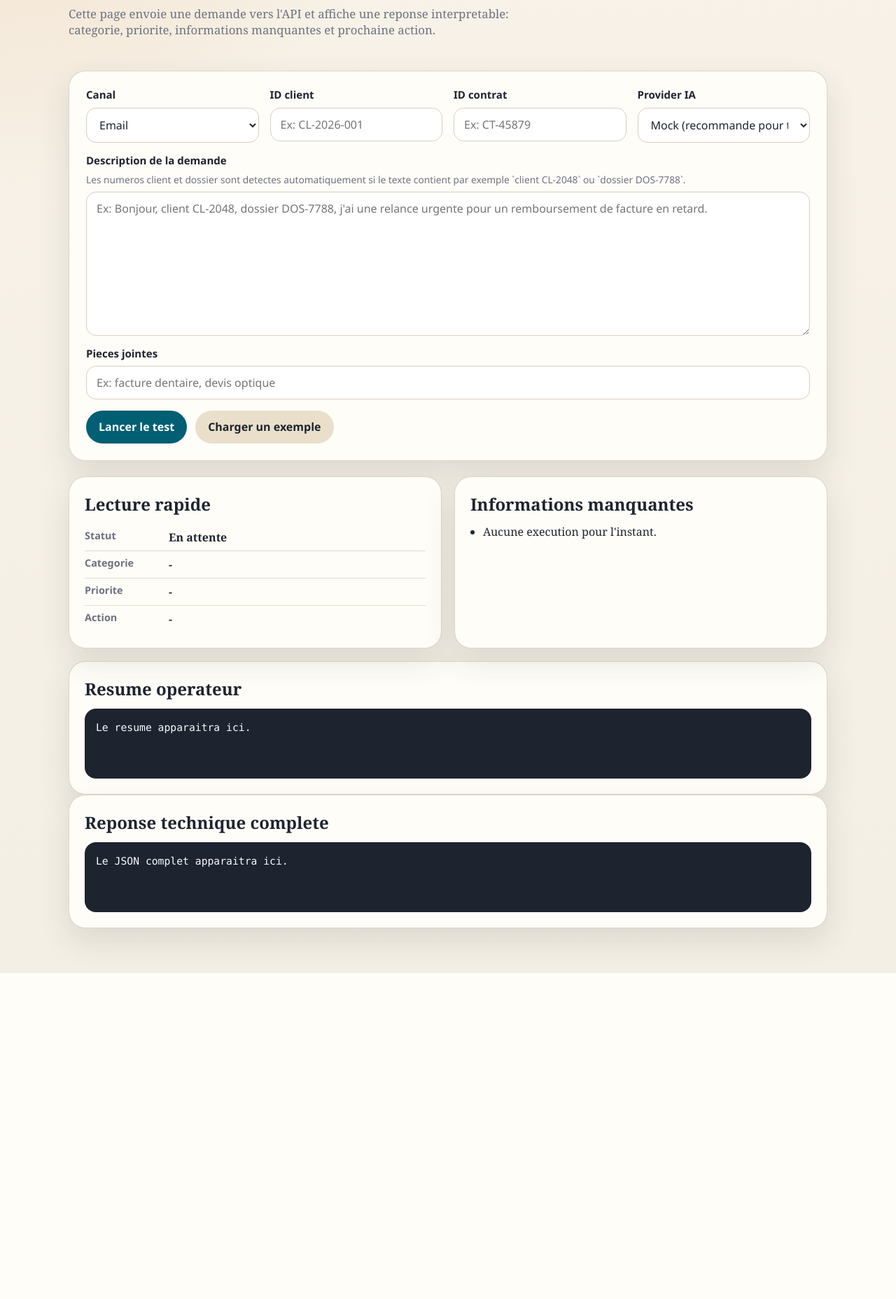
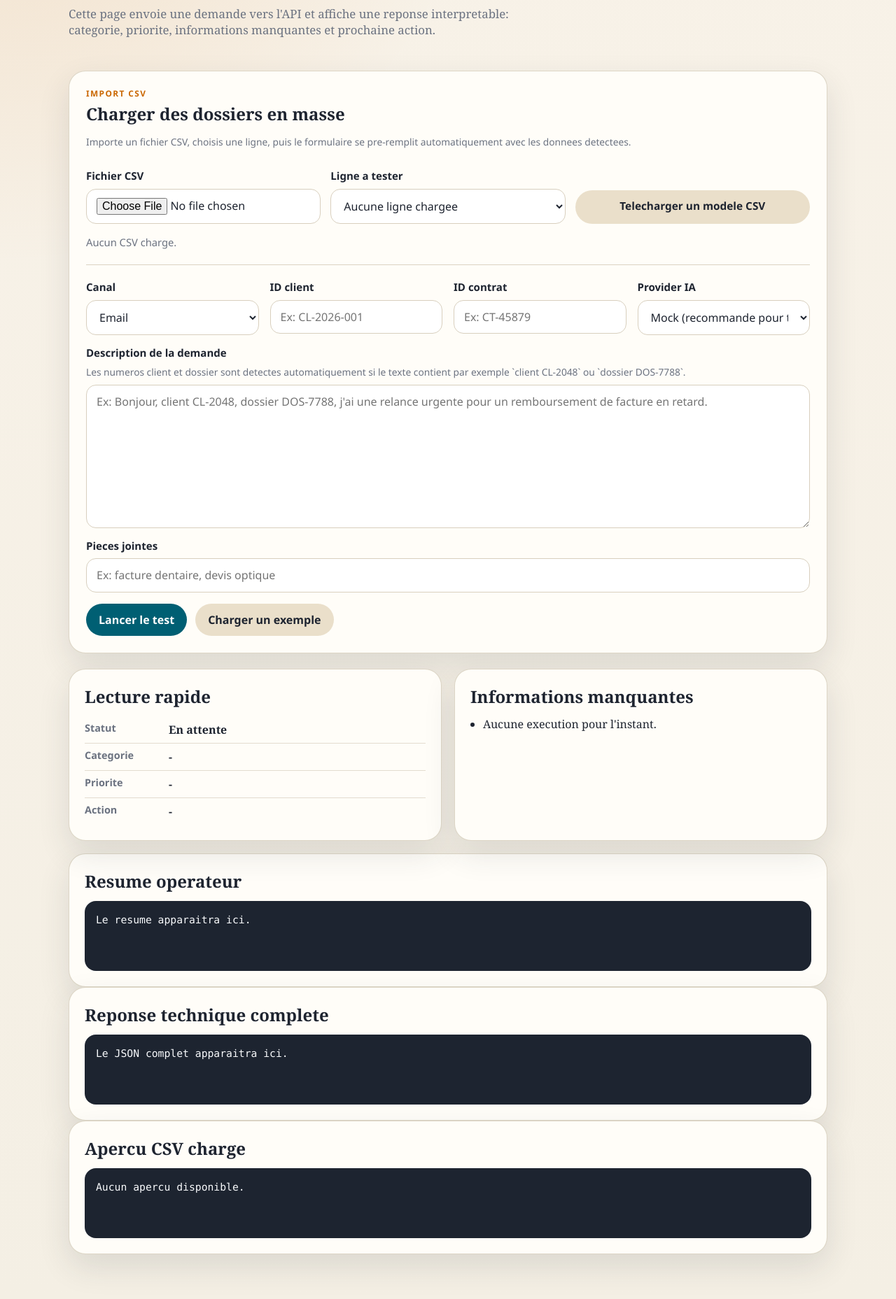
Before and after one commit to christopherfordant/projet_automatisations, a FastAPI app: page / in a window 1280 px wide. Shown: the part 330-2187 px from the top of the page at 70% size. Before the commit the page ends 1721 px from the top, so only its background shows below. Run offline with FastAPI, Linux system fonts and the light colour scheme.

Commit message:
Add CSV import to no-code tester

```diff
--- a/src/app/ui/static/app.css
+++ b/src/app/ui/static/app.css
@@ -71,6 +71,54 @@ h1 {
 .panel {
     padding: 24px;
     margin: 18px 0 22px;
+}
+
+.csv-panel {
+    display: grid;
+    gap: 16px;
+    padding-bottom: 22px;
+    margin-bottom: 22px;
+    border-bottom: 1px solid rgba(216, 207, 190, 0.9);
+}
+
+.section-kicker {
+    margin: 0 0 6px;
+    color: var(--accent-2);
+    text-transform: uppercase;
+    letter-spacing: 0.12em;
+    font: 700 0.74rem/1.2 "Segoe UI", sans-serif;
+}
+
+.csv-actions {
+    display: grid;
+    grid-template-columns: repeat(auto-fit, minmax(220px, 1fr));
+    gap: 14px;
+    align-items: end;
+}
+
+.csv-field {
+    display: flex;
+    flex-direction: column;
+    gap: 8px;
+}
+
+.csv-link {
+    display: inline-flex;
+    align-items: center;
+    justify-content: center;
+    min-height: 48px;
+    padding: 12px 18px;
+    border-radius: 999px;
+    background: #eadfca;
+    color: var(--ink);
+    text-decoration: none;
+    font: 700 0.96rem/1.2 "Segoe UI", sans-serif;
+}
+
+.csv-status {
+    margin: 0;
+    color: var(--muted);
+    font: 400 0.92rem/1.4 "Segoe UI", sans-serif;
 }
 
 .form {
--- a/src/app/ui/static/app.js
+++ b/src/app/ui/static/app.js
@@ -5,6 +5,11 @@ const missingList = document.getElementById("missing-list");
 const operatorSummary = document.getElementById("operator-summary");
 const rawOutput = document.getElementById("raw-output");
 const claimText = form.claim_text;
+const csvFileInput = document.getElementById("csv-file");
+const csvRowSelect = document.getElementById("csv-row-select");
+const csvStatus = document.getElementById("csv-status");
+const csvPreview = document.getElementById("csv-preview");
+let csvRows = [];
 
 fillExample.addEventListener("click", () => {
     form.channel.value = "email";
@@ -18,6 +23,8 @@ fillExample.addEventListener("click", () => {
 });
 
 claimText.addEventListener("input", autofillIdentifiers);
+csvFileInput.addEventListener("change", handleCsvUpload);
+csvRowSelect.addEventListener("change", applySelectedCsvRow);
 
 form.addEventListener("submit", async (event) => {
     event.preventDefault();
@@ -127,3 +134,128 @@ function autofillIdentifiers() {
         form.contract_id.value = contractMatch[1].toUpperCase();
     }
 }
+
+async function handleCsvUpload(event) {
+    const [file] = event.target.files;
+    if (!file) {
+        csvStatus.textContent = "Aucun CSV charge.";
+        csvPreview.textContent = "Aucun apercu disponible.";
+        csvRowSelect.innerHTML = '<option value="">Aucune ligne chargee</option>';
+        csvRows = [];
+        return;
+    }
+
+    const content = await file.text();
+    csvRows = parseCsv(content);
+
+    if (csvRows.length === 0) {
+        csvStatus.textContent = "Le fichier est vide ou invalide.";
+        csvPreview.textContent = content;
+        csvRowSelect.innerHTML = '<option value="">Aucune ligne exploitable</option>';
+        return;
+    }
+
+    csvStatus.textContent = `${csvRows.length} ligne(s) detectee(s) dans ${file.name}.`;
+    csvPreview.textContent = JSON.stringify(csvRows.slice(0, 3), null, 2);
+    csvRowSelect.innerHTML = csvRows
+        .map((row, index) => {
+            const label = row.customer_id || row.contract_id || row.claim_text || `Ligne ${index + 1}`;
+            return `<option value="${index}">Ligne ${index + 1} - ${escapeHtml(label).slice(0, 80)}</option>`;
+        })
+        .join("");
+
+    csvRowSelect.value = "0";
+    applyCsvRow(csvRows[0]);
+}
+
+function applySelectedCsvRow() {
+    const index = Number(csvRowSelect.value);
+    if (Number.isNaN(index) || !csvRows[index]) {
+        return;
+    }
+
+    applyCsvRow(csvRows[index]);
+}
+
+function applyCsvRow(row) {
+    form.channel.value = normalizeChannel(row.channel);
+    form.customer_id.value = row.customer_id || row.client_id || "";
+    form.contract_id.value =
+        row.contract_id || row.case_id || row.dossier_id || row.claim_id || "";
+    form.provider.value = row.provider || "mock";
+    form.claim_text.value = row.claim_text || row.message || row.description || "";
+    form.attached_documents.value =
+        row.attached_documents || row.documents || row.pieces_jointes || "";
+    autofillIdentifiers();
+}
+
+function normalizeChannel(value) {
+    const normalized = (value || "").trim().toLowerCase();
+    if (["email", "telephone", "courrier", "portail"].includes(normalized)) {
+        return normalized;
+    }
+    return "email";
+}
+
+function parseCsv(content) {
+    const lines = content
+        .split(/\r?\n/)
+        .map((line) => line.trim())
+        .filter(Boolean);
+
+    if (lines.length < 2) {
+        return [];
+    }
+
+    const headers = splitCsvLine(lines[0]).map(normalizeHeader);
+    return lines.slice(1).map((line) => {
+        const values = splitCsvLine(line);
+        const row = {};
+
+        headers.forEach((header, index) => {
+            row[header] = (values[index] || "").trim();
+        });
+
+        return row;
+    });
+}
+
+function splitCsvLine(line) {
+    const values = [];
+    let current = "";
+    let inQuotes = false;
+
+    for (let index = 0; index < line.length; index += 1) {
+        const char = line[index];
+        const nextChar = line[index + 1];
+
+        if (char === '"') {
+            if (inQuotes && nextChar === '"') {
+                current += '"';
+                index += 1;
+            } else {
+                inQuotes = !inQuotes;
+            }
+            continue;
+        }
+
+        if (char === "," && !inQuotes) {
+            values.push(current);
+            current = "";
+            continue;
+        }
+
+        current += char;
+    }
+
+    values.push(current);
+    return values;
+}
+
+function normalizeHeader(header) {
+    return header
+        .trim()
+        .toLowerCase()
+        .replaceAll(" ", "_")
+        .replaceAll("-", "_");
+}
--- /dev/null
+++ b/src/app/ui/static/claims_intake_template.csv
@@ -0,0 +1,4 @@
+channel,customer_id,contract_id,claim_text,attached_documents,provider
+email,CL-2048,DOS-7788,"Bonjour, j'ai une relance urgente pour un remboursement de facture en retard.","facture dentaire",mock
+telephone,CL-3001,DOS-9912,"Bonjour, je souhaite un suivi sur un devis optique en attente.","devis optique",mock
+portail,,, "Bonjour, client CL-5555, dossier DOS-1234, je veux savoir ou en est mon remboursement.",,mock
--- a/src/app/ui/templates/index.html
+++ b/src/app/ui/templates/index.html
@@ -18,6 +18,37 @@
         </section>
 
         <section class="panel">
+            <div class="csv-panel">
+                <div>
+                    <p class="section-kicker">Import CSV</p>
+                    <h2>Charger des dossiers en masse</h2>
+                    <p class="hint">
+                        Importe un fichier CSV, choisis une ligne, puis le formulaire se pre-remplit
+                        automatiquement avec les donnees detectees.
+                    </p>
+                </div>
+
+                <div class="csv-actions">
+                    <label class="csv-field">
+                        Fichier CSV
+                        <input type="file" id="csv-file" accept=".csv,text/csv">
+                    </label>
+
+                    <label class="csv-field">
+                        Ligne a tester
+                        <select id="csv-row-select">
+                            <option value="">Aucune ligne chargee</option>
+                        </select>
+                    </label>
+
+                    <a class="csv-link" href="/static/claims_intake_template.csv" download>
+                        Telecharger un modele CSV
+                    </a>
+                </div>
+
+                <p id="csv-status" class="csv-status">Aucun CSV charge.</p>
+            </div>
+
             <form id="claims-form" class="form">
                 <label>
                     Canal
@@ -97,6 +128,11 @@
             <h2>Reponse technique complete</h2>
             <pre id="raw-output" class="output">Le JSON complet apparaitra ici.</pre>
         </section>
+
+        <section class="card">
+            <h2>Apercu CSV charge</h2>
+            <pre id="csv-preview" class="output">Aucun apercu disponible.</pre>
+        </section>
     </main>
 
     <script src="/static/app.js"></script>
```
